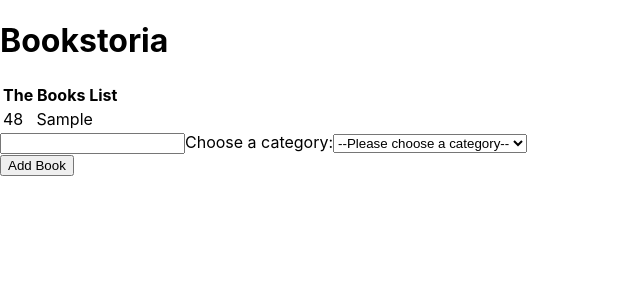
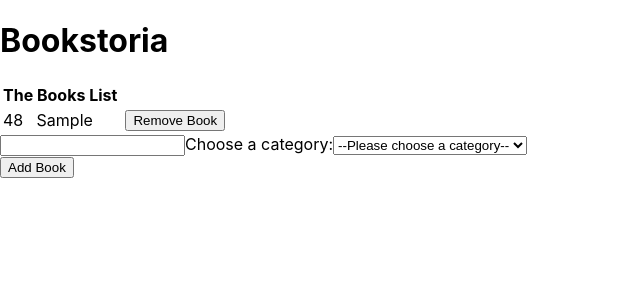
Before and after one commit to Bluette1/bookstore, a React (Create React App) app: page / in a window 1280 px wide. Both pictures are taken after typing "Sample" into the empty fields and a click on the button "Add Book". Shown: the top 300 px of the page, without its empty margins (0-640 px from the left). Built offline with nearby package versions, Linux system fonts and the light colour scheme; the HTML template or start-up script is replaced by a standard one.

Commit message:
Add removeBook functionality

```diff
--- a/src/actions/index.js
+++ b/src/actions/index.js
@@ -9,7 +9,7 @@ function getRandomIntInclusive(lower, upper) {
 export const createBook = (title, category) => ({
   type: CREATE_BOOK,
   book: {
-    id: getRandomIntInclusive(1, 100),
+    id: `${getRandomIntInclusive(1, 100)}`,
     title,
     category,
   },
--- a/src/components/Book.js
+++ b/src/components/Book.js
@@ -1,17 +1,29 @@
 import React from 'react';
 import PropTypes from 'prop-types';
 
-export default function Book({ book }) {
+const Book = ({ book, handleRemoveBook }) => {
   const { id, title, category } = book;
   return (
     <tr className="book">
       <td>{id}</td>
       <td>{title}</td>
       <td>{category}</td>
+      <td>
+        <button
+          type="button"
+          className="submit"
+          onClick={() => handleRemoveBook(id)}
+        >
+          Remove Book
+        </button>
+      </td>
     </tr>
   );
-}
+};
 
 Book.propTypes = {
   book: PropTypes.objectOf(PropTypes.string).isRequired,
+  handleRemoveBook: PropTypes.func.isRequired,
 };
+
+export default Book;
--- a/src/containers/BooksForm.js
+++ b/src/containers/BooksForm.js
@@ -8,15 +8,15 @@ class BooksForm extends React.Component {
   constructor(props) {
     super(props);
     this.state = { title: '', category: '' };
-    this.updateCategory = this.updateCategory.bind(this);
-    this.updateTitle = this.updateTitle.bind(this);
+    this.handleChangeCategory = this.handleChangeCategory.bind(this);
+    this.handleChangeTitle = this.handleChangeTitle.bind(this);
   }
 
-    updateTitle = title => {
+    handleChangeTitle = title => {
       this.setState({ title });
     };
 
-    updateCategory = category => {
+    handleChangeCategory = category => {
       this.setState({ category });
     };
 
@@ -25,7 +25,7 @@ class BooksForm extends React.Component {
       const { props: { createBook } } = this;
       const { state: { title, category } } = this;
       createBook(title, category);
-      // sets state back to initial values
+      // resets the component's state
       this.setState({ title: '', category: '' });
     };
 
@@ -34,7 +34,7 @@ class BooksForm extends React.Component {
       return (
         <div>
           <input
-            onChange={e => this.updateTitle(e.target.value)}
+            onChange={e => this.handleChangeTitle(e.target.value)}
             value={title}
           />
           <label htmlFor="book-select">
@@ -42,7 +42,7 @@ class BooksForm extends React.Component {
             <select
               name="book-categories"
               id="book-select"
-              onChange={e => this.updateCategory(e.target.value)}
+              onChange={e => this.handleChangeCategory(e.target.value)}
             >
               <option>--Please choose a category--</option>
               {BOOK_CATEGORIES.map(option => (
--- a/src/containers/BooksList.js
+++ b/src/containers/BooksList.js
@@ -2,8 +2,9 @@ import React from 'react';
 import { connect } from 'react-redux';
 import PropTypes from 'prop-types';
 import Book from '../components/Book';
+import { removeBook } from '../actions/index';
 
-const BooksList = ({ books }) => (
+const BooksList = ({ books, removeBook }) => (
   <table className="books-list">
     <thead>
       <tr>
@@ -12,7 +13,7 @@ const BooksList = ({ books }) => (
     </thead>
     <tbody>
       {books && books.length ? (
-        books.map(book => <Book key={`book-${book.id}`} book={book} />)
+        books.map(book => <Book key={`book-${book.id}`} book={book} handleRemoveBook={removeBook} />)
       ) : (
         <tr>
           <th>&apos;No books added yet.&apos;</th>
@@ -29,6 +30,7 @@ const mapStateToProps = state => {
 
 BooksList.propTypes = {
   books: PropTypes.arrayOf(PropTypes.object).isRequired,
+  removeBook: PropTypes.func.isRequired,
 };
 
-export default connect(mapStateToProps)(BooksList);
+export default connect(mapStateToProps, { removeBook })(BooksList);
--- a/src/reducers/books.js
+++ b/src/reducers/books.js
@@ -16,9 +16,9 @@ export default function books(state = [], action) {
       ];
     }
     case REMOVE_BOOK: {
-      const { book } = action.book;
+      const { book: { id } } = action;
       const books = [...state];
-      return findAndDeleteBook(books, book.id);
+      return findAndDeleteBook(books, id);
     }
     default:
       return state;
```
